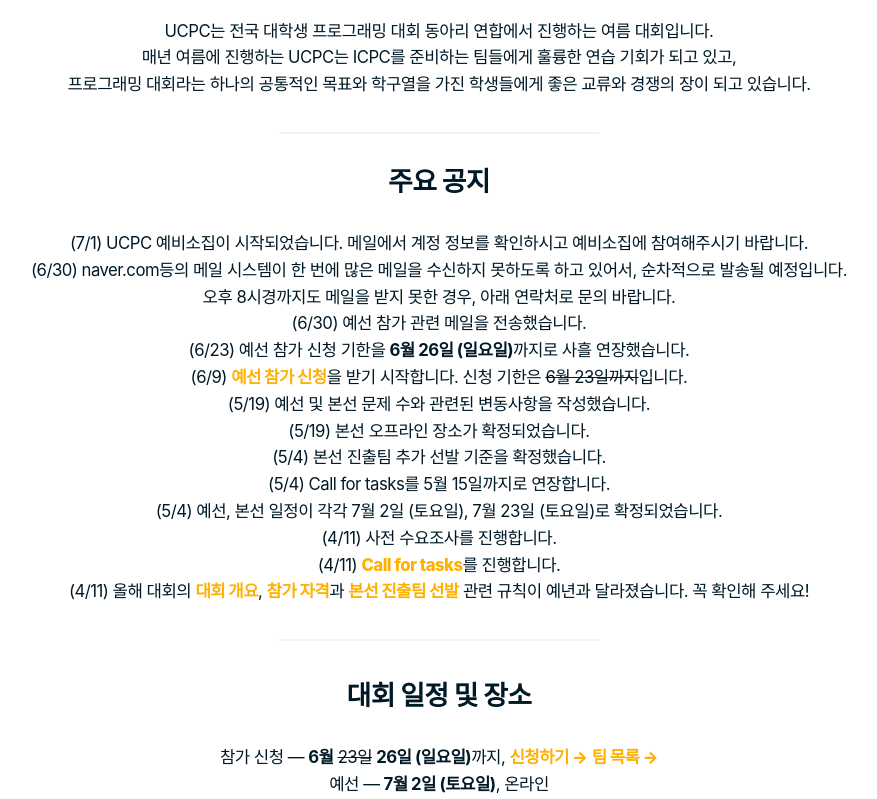
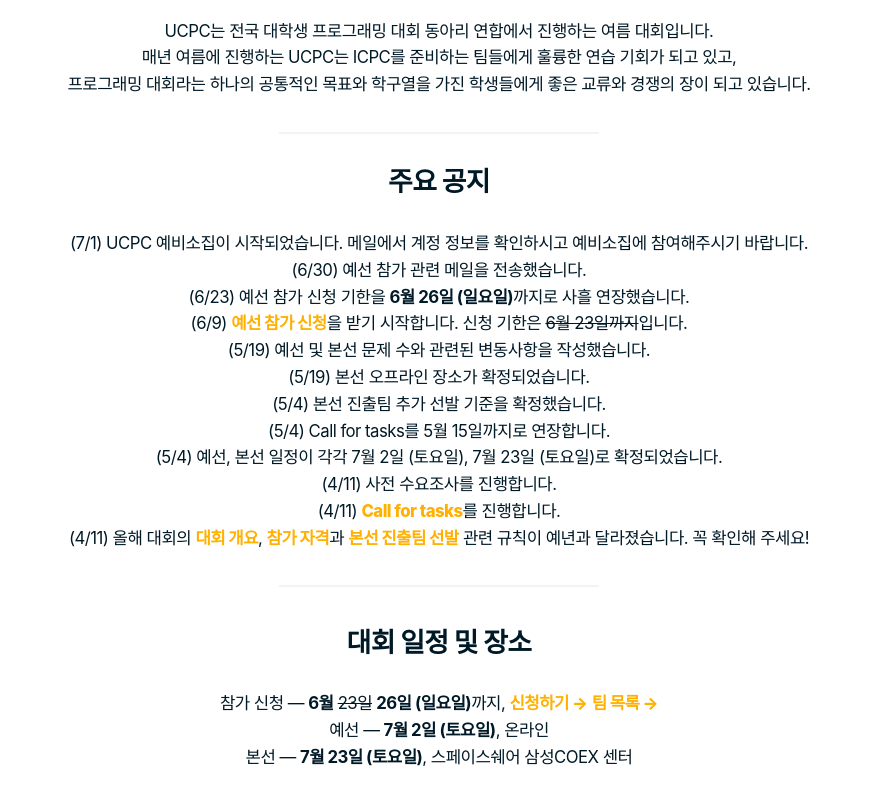
Before and after one commit to ucpcc/2022, a Jekyll site: the page built from index.md, in a window 1280 px wide and 900 px high, scrolled down 1310 px, cut to the strip 0-799 px from the top of the window. Shown: the whole strip, without its empty margins (201-1078 px from the left). Built offline with Jekyll 4.4.1, drawn with Linux system fonts in a browser that asks for light colours; some web fonts are replaced; part of the change alters nothing that is shown.

```diff
--- a/_includes/sponsors.html
+++ b/_includes/sponsors.html
@@ -69,5 +69,16 @@
   />
 </a>
 <a href="https://ejn.gg/kr/">
-  <img style="height: 1.1em" src="/assets/sponsor-logo/twip.svg" alt="EJN" />
+  <img
+    style="height: 1.1em"
+    src="/assets/sponsor-logo/twip.svg"
+    alt="EJN"
+  />
 </a>
+<a href="https://www.grepp.co/">
+  <img
+    style="height: 1.4em"
+    src="/assets/sponsor-logo/programmers-CI.svg"
+    alt="grepp"
+  />
+</a>
--- a/index.md
+++ b/index.md
@@ -6,7 +6,6 @@ title: UCPC 2022
 ## 주요 공지
 
 - (7/1) UCPC 예비소집이 시작되었습니다. 메일에서 계정 정보를 확인하시고 예비소집에 참여해주시기 바랍니다.
-- (6/30) naver.com등의 메일 시스템이 한 번에 많은 메일을 수신하지 못하도록 하고 있어서, 순차적으로 발송될 예정입니다.<br/>오후 8시경까지도 메일을 받지 못한 경우, 아래 연락처로 문의 바랍니다.
 - (6/30) 예선 참가 관련 메일을 전송했습니다.
 - (6/23) 예선 참가 신청 기한을 **6월 26일 (일요일)**까지로 사흘 연장했습니다.
 - (6/9) [예선 참가 신청](https://forms.gle/8VyPLm3YzbxZgT7Y7)을 받기 시작합니다. 신청 기한은 ~~6월 23일까지~~입니다.
```
Also changed, not shown: assets/sponsor-logo/programmers-CI.svg (added).
